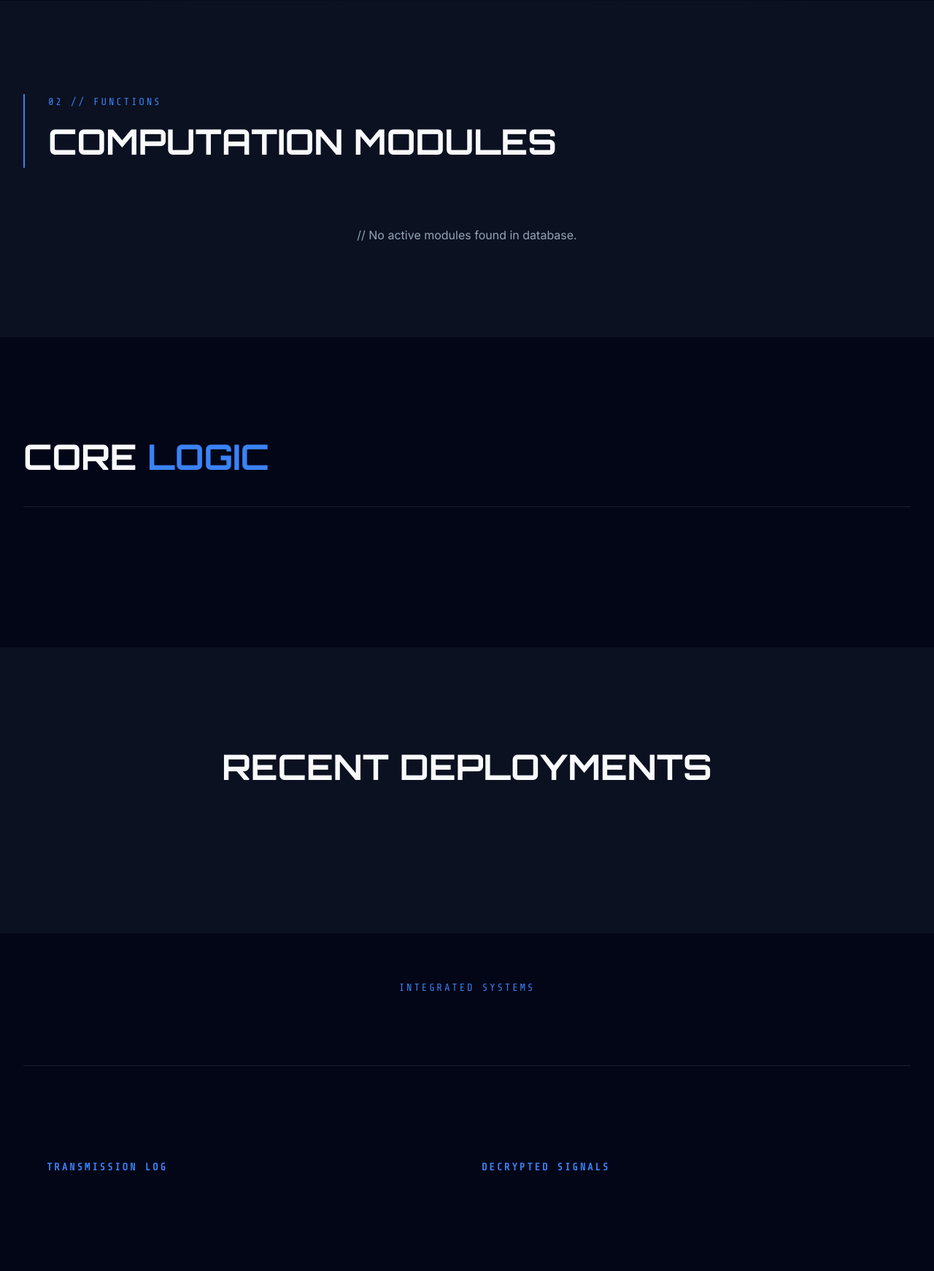
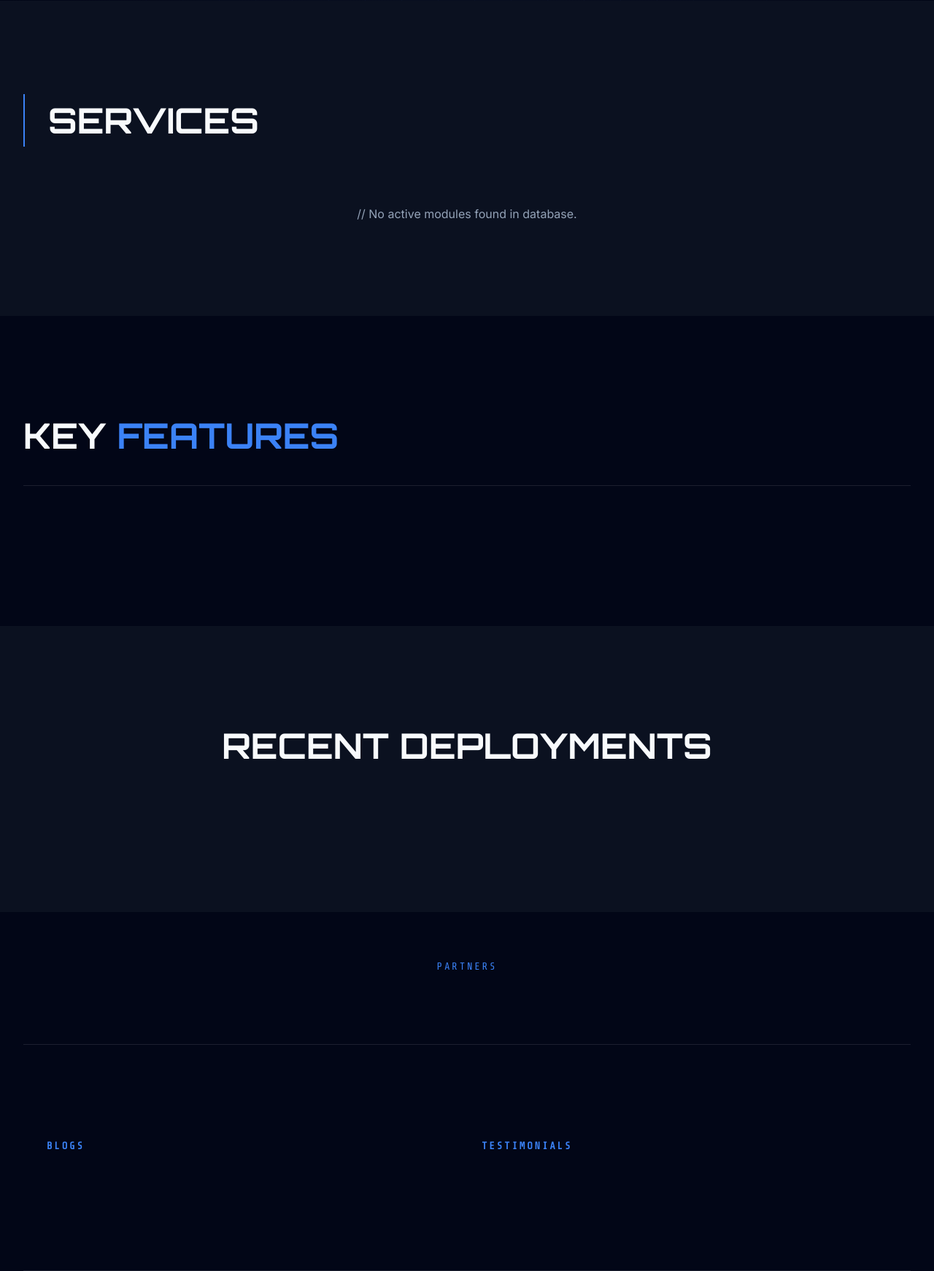
Before and after one commit to sayout-de003/zpiePortfolio, a Django app: page / in a window 1280 px wide. Shown: the part 879-2621 px from the top of the page at 73% size. Run offline with Django 5.2, Linux system fonts and the light colour scheme; data that the repository does not hold is empty.

Commit message:
updated homepage

```diff
--- a/core/templates/core/homepage.html
+++ b/core/templates/core/homepage.html
@@ -443,8 +443,8 @@
 <section class="about-section section-py">
     <div class="container">
         <div class="section-header">
-            <span class="section-tag">01 // IDENTITY</span>
-            <h2 class="section-heading">WHO WE ARE</h2>
+            <!-- <span class="section-tag">01 // IDENTITY</span> -->
+            <h2 class="section-heading">Brief of Us</h2>
         </div>
 
         <div class="grid-3">
@@ -506,8 +506,8 @@
 <section id="services" class="section-py" style="background: #0b1120;">
     <div class="container">
         <div class="section-header">
-            <span class="section-tag">02 // FUNCTIONS</span>
-            <h2 class="section-heading">COMPUTATION MODULES</h2>
+            <!-- <span class="section-tag">02 // FUNCTIONS</span> -->
+            <h2 class="section-heading">Services</h2>
         </div>
 
         <div class="grid-3">
@@ -552,8 +552,8 @@
 <section class="section-py demo-section">
     <div class="container">
         <div class="section-header">
-            <span class="section-tag">03 // PROTOTYPES</span>
-            <h2 class="section-heading">DEMO <span style="color: var(--z-blue);">ACCESS</span></h2>
+            <!-- <span class="section-tag">03 // PROTOTYPES</span> -->
+            <h2 class="section-heading">DEMO <span style="color: var(--z-blue);">Websites</span></h2>
         </div>
 
         {% for category in demo_categories %}
@@ -590,7 +590,7 @@
 <section id="key-features" class="section-py" style="background: var(--z-black);">
     <div class="container">
         <div style="display: flex; justify-content: space-between; align-items: flex-end; margin-bottom: 4rem; border-bottom: 1px solid var(--z-border); padding-bottom: 2rem;">
-            <h2 class="section-heading">CORE <span style="color: var(--z-blue);">LOGIC</span></h2>
+            <h2 class="section-heading">KEY <span style="color: var(--z-blue);">FEATURES</span></h2>
         </div>
 
         <div class="grid-2">
@@ -636,7 +636,7 @@
 <div class="container">
     <section class="client-scroller-section">
         <div class="container" style="margin-bottom: 2rem;">
-            <span class="section-tag text-center">INTEGRATED SYSTEMS</span>
+            <span class="section-tag text-center">PARTNERS</span>
         </div>
 
         <div class="scroller-track">
@@ -666,7 +666,7 @@
     <div class="container">
         <div class="grid-2">
             <div>
-                <h3 class="section-tag" style="margin-bottom: 2rem;">TRANSMISSION LOG</h3>
+                <h3 class="section-tag" style="margin-bottom: 2rem;">BLOGS</h3>
                 {% for blog in blogs|slice:":3" %}
                 <a href="#" class="hover-trigger" style="display: flex; gap: 1.5rem; margin-bottom: 2rem; align-items: flex-start;">
                     <div style="width: 80px; height: 80px; background: #1e293b; flex-shrink: 0;">
@@ -681,7 +681,7 @@
             </div>
 
             <div>
-                <h3 class="section-tag" style="margin-bottom: 2rem;">DECRYPTED SIGNALS</h3>
+                <h3 class="section-tag" style="margin-bottom: 2rem;">TESTIMONIALS</h3>
                 {% for t in testimonials|slice:":2" %}
                 <div style="border-left: 2px solid var(--z-border); padding-left: 1.5rem; margin-bottom: 2rem;">
                     <p style="color: var(--z-gray); font-style: italic; margin-bottom: 1rem;">"{{ t.description }}"</p>
@@ -699,61 +699,7 @@
     </div>
 </section>
 
-<!-- <section id="contact" class="contact-wrapper">
-    <div class="map-box">
-        <iframe
-            src="https://www.google.com/maps/embed?pb=!1m18!1m12!1m3!1d14031.10930712629!2d77.0266!3d28.4595!2m3!1f0!2f0!3f0!3m2!1i1024!2i768!4f13.1!3m3!1m2!1s0x390d186ec4c1d4c9%3A0x8d5d2c8d9b6e2e4e!2sGurugram%2C%20Haryana!5e0!3m2!1sen!2sin!4v1735170000000"
-            width="100%" height="100%"
-            style="border:0; filter: grayscale(100%) invert(100%) contrast(1.2); opacity: 0.6;"
-            allowfullscreen loading="lazy">
-        </iframe>
-        <div style="position: absolute; bottom: 2rem; left: 2rem; background: rgba(0,0,0,0.8); padding: 2rem; border: 1px solid var(--z-border); backdrop-filter: blur(10px);">
-            <h3 style="font-family: var(--font-display); margin-bottom: 1rem;">ZPIE HQ</h3>
-            {% if address %}<p style="color: var(--z-gray); font-size: 0.875rem;">{{ address.address }}</p>{% endif %}
-        </div>
-    </div> -->
 
-    <!-- <div class="form-box">
-        <div class="grid-bg"></div>
-        <div style="position: relative; z-index: 10;">
-            <h2 class="section-heading" style="font-size: 2rem; margin-bottom: 3rem;">ESTABLISH <br><span style="color: var(--z-blue);">CONNECTION</span></h2>
-
-            {% if success %}
-                <div style="text-align: center; padding: 3rem; border: 1px solid var(--z-blue); background: rgba(59,130,246,0.1);">
-                    <h3 style="color: var(--z-blue);">DATA RECEIVED</h3>
-                    <p>Stand by for response.</p>
-                </div>
-            {% else %}
-                <form method="POST" id="contactForm">
-                    {% csrf_token %}
-                    <div class="input-group">
-                        <label class="input-label">IDENTITY</label>
-                        <input type="text" name="name" required class="form-input hover-trigger">
-                    </div>
-
-                    <div class="grid-2" style="gap: 1rem; margin-bottom: 2rem;">
-                         <div class="input-group" style="margin:0;">
-                            <label class="input-label">FREQUENCY (EMAIL)</label>
-                            <input type="email" name="email" required class="form-input hover-trigger">
-                        </div>
-                        <div class="input-group" style="margin:0;">
-                            <label class="input-label">UPLINK (PHONE)</label>
-                            <input type="text" name="phone" required class="form-input hover-trigger">
-                        </div>
-                    </div>
-
-                    <div class="input-group">
-                        <label class="input-label">MESSAGE PARAMETERS</label>
-                        <textarea name="message" rows="4" required class="form-input hover-trigger" style="resize: none;"></textarea>
-                    </div>
-
-                    <button type="submit" id="submitBtn" class="btn-zpie hover-trigger" style="width: 100%;">
-                        <span id="btnText">TRANSMIT DATA</span>
-                    </button>
-                </form>
-            {% endif %}
-        </div>
-    </div> -->
     <section id="contact" class="contact-wrapper">
         <div class="map-box">
             <iframe
@@ -775,18 +721,18 @@
             <div style="position: absolute; width: 300px; height: 300px; background: var(--z-blue); border-radius: 50%; opacity: 0.05; filter: blur(60px); pointer-events: none;"></div>
 
             <div style="position: relative; z-index: 5;">
-                <span class="section-tag" style="margin-bottom: 1rem;">// COMMUNICATE</span>
+                <!-- <span class="section-tag" style="margin-bottom: 1rem;">// COMMUNICATE</span> -->
 
                 <h2 class="section-heading" style="font-size: 2.5rem; margin-bottom: 1.5rem;">
                     READY TO <br><span style="color: var(--z-blue);">COLLABORATE?</span>
                 </h2>
 
                 <p style="color: var(--z-gray); max-width: 400px; margin: 0 auto 3rem; font-size: 1.1rem;">
-                    Initiate the protocol. Let's build the future together.
+                    CLICK ON THE CONNECT
                 </p>
 
                 <a href="{% url 'contact' %}" class="btn-zpie hover-trigger">
-                    <span>ESTABLISH CONNECTION</span>
+                    <span>CONNECT</span>
                 </a>
             </div>
         </div>
```
